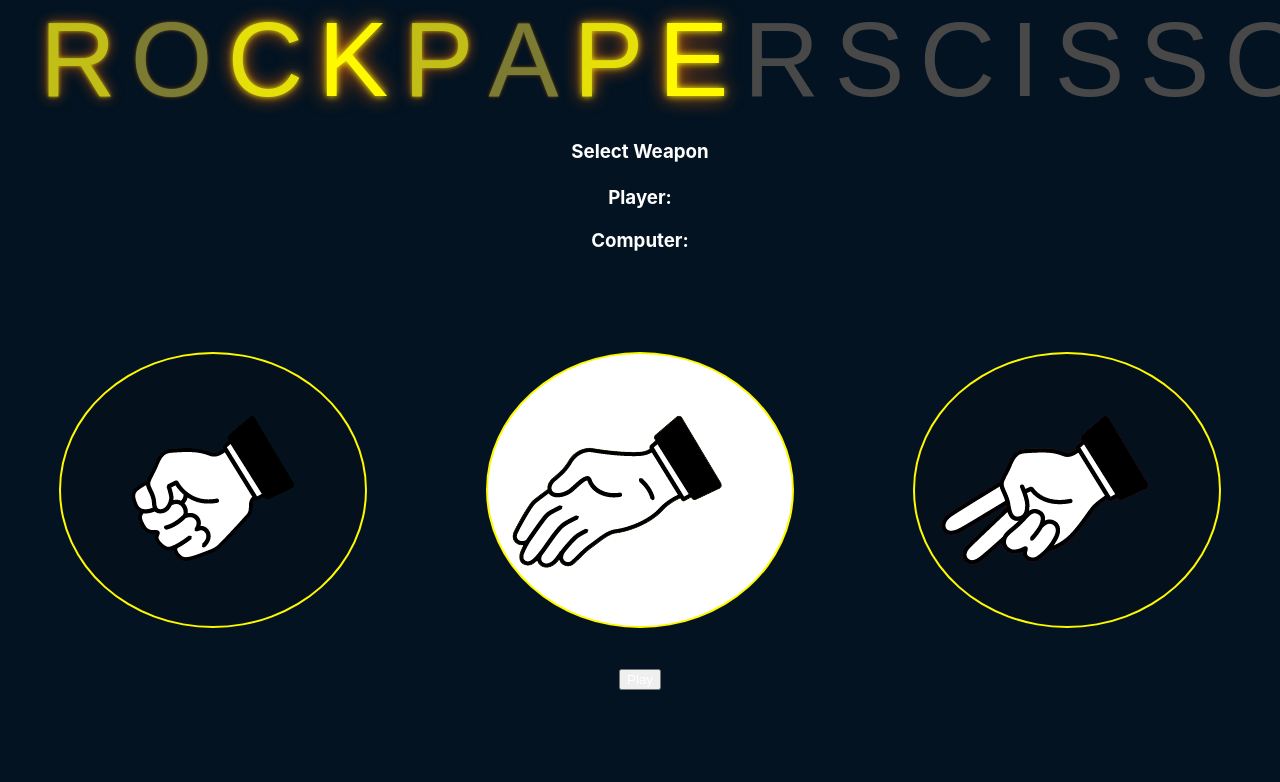
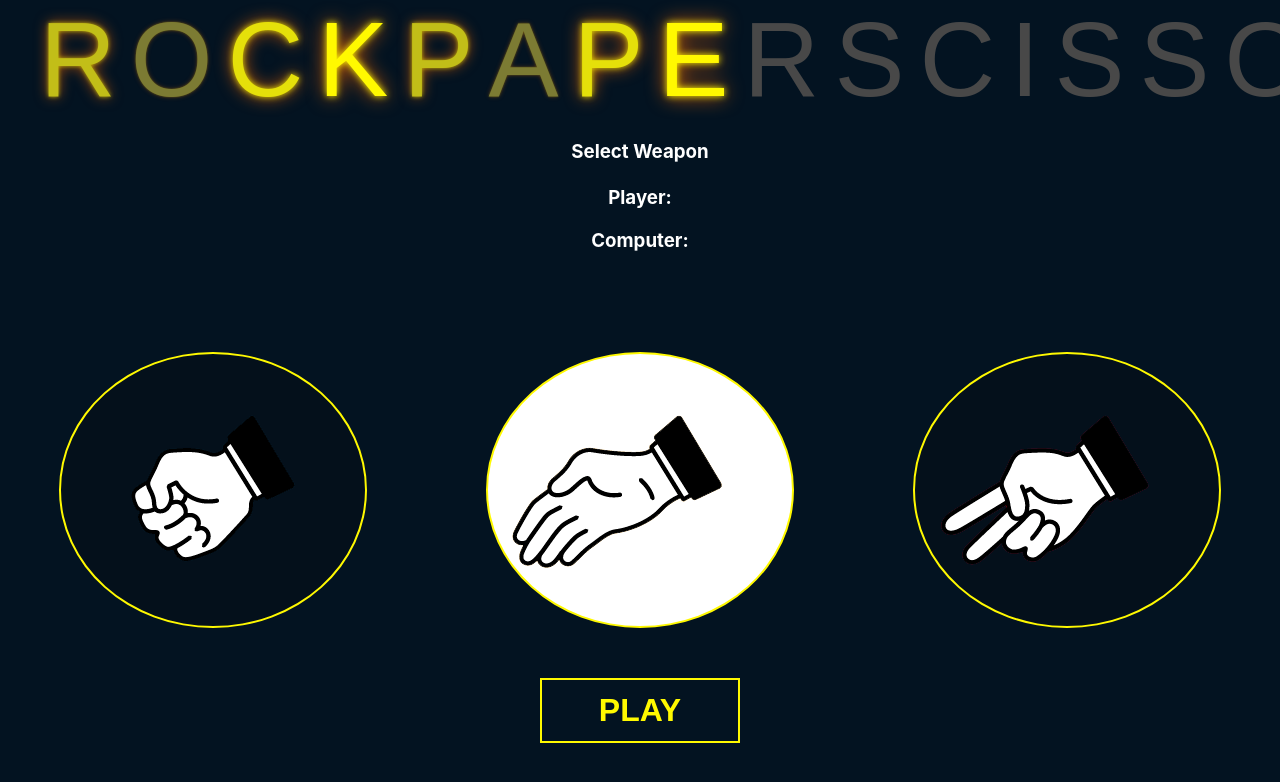
Before and after one commit to Odeane/rock_paper_scissors, a React (Create React App) app: page / in a window 1280 px wide. Shown: the top 782 px of the page. Built offline with nearby package versions, Linux system fonts and the light colour scheme.

Commit message:
rearraging some items

```diff
--- a/src/App.js
+++ b/src/App.js
@@ -70,8 +70,11 @@ class App extends Component {
           </div>
         </div>
         <h1>{this.state.winner}</h1>
-        <br/><br/>
-        <button type='button' onClick={this.playGame} >Play</button>
+        <br /><br />
+        <div className='middle' >
+          <button className='btn btn2' type='button' onClick={this.playGame} >Play</button>
+        </div>
+
       </div>
 
     )
--- a/src/components/image_list/image_list.style.css
+++ b/src/components/image_list/image_list.style.css
@@ -52,3 +52,47 @@
 
 
 }
+
+.middle{
+
+  text-align: center;
+}
+.btn{
+  background: none;
+  border: 2px solid #fff900;
+  font-family: "montserrat",sans-serif;
+  font-weight: bold;
+  font-size: 2em;
+  text-transform: uppercase;
+  padding: 12px 20px;
+  min-width: 200px;
+  margin: 10px;
+  cursor: pointer;
+  transition: color 0.4s linear;
+  position: relative;
+  color: #fff900
+}
+.btn:hover{
+  color: green;
+}
+.btn::before{
+  content: "";
+  position: absolute;
+  left: 0;
+  top: 0;
+  width: 100%;
+  height: 100%;
+  background: white;
+  z-index: -1;
+  transition: transform 0.5s;
+  transform-origin: 0 0;
+  transition-timing-function: cubic-bezier(0.5,1.6,0.4,0.7);
+}
+
+.btn2::before{
+  transform: scaleY(0);
+}
+
+.btn2:hover::before{
+  transform: scaleY(1);
+}
```
